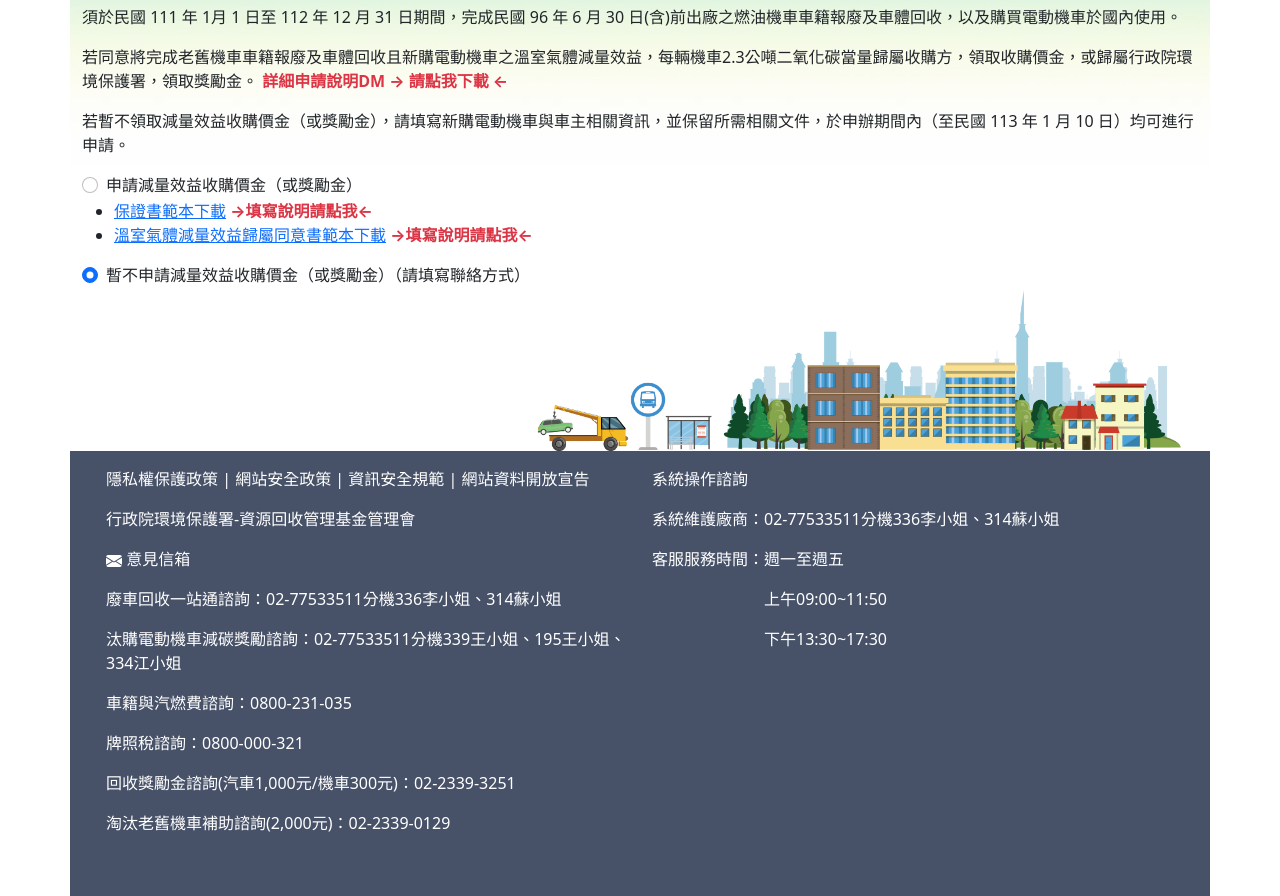
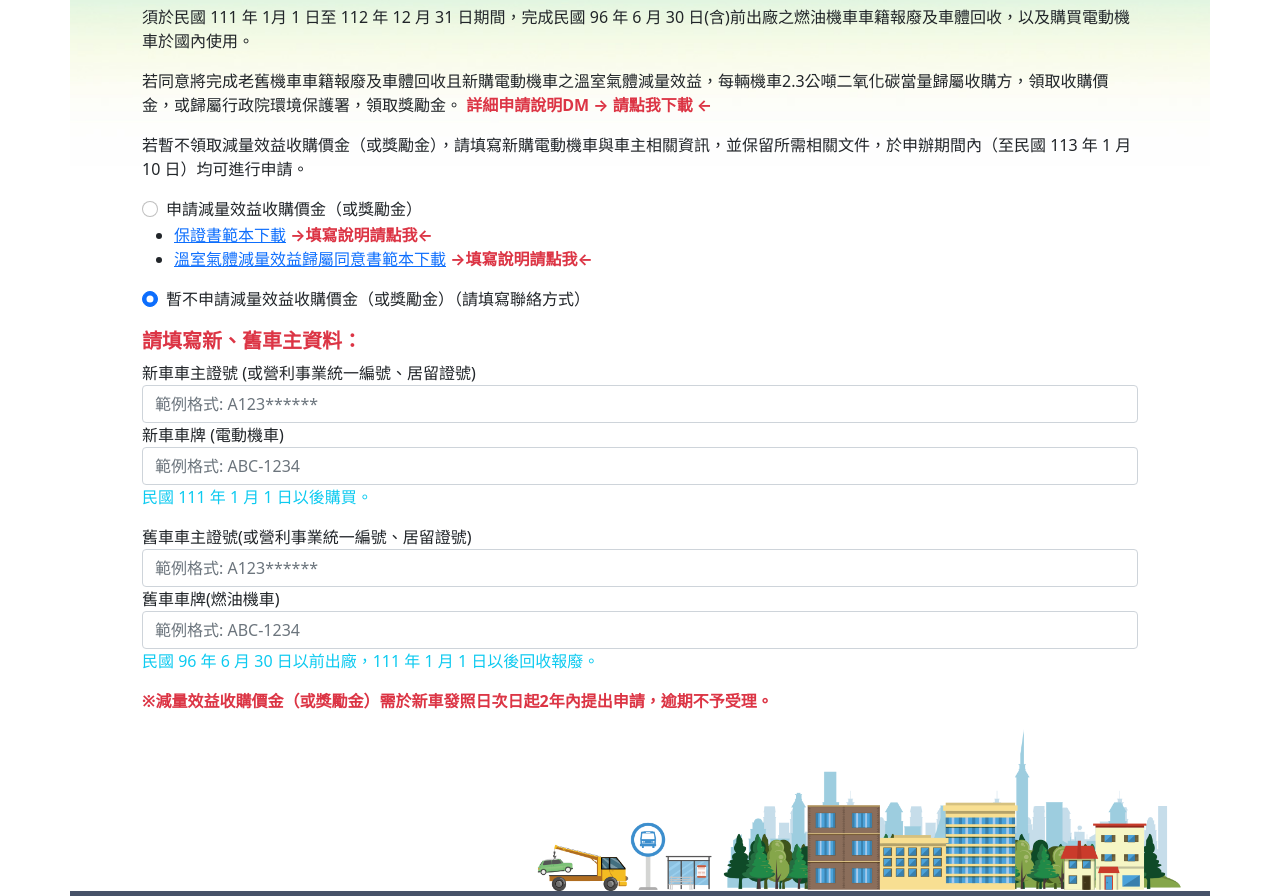
Before and after one commit to shawnliu1012/MSETP-Project-practice, a plain HTML site: page src/eliminateAndPurchase.html in a window 1280 px wide. Shown: the part 253-1149 px from the top of the page. Drawn offline with nearby package versions, Linux system fonts and the light colour scheme.

Commit message:
申請說明 part3

```diff
--- a/src/eliminateAndPurchase.html
+++ b/src/eliminateAndPurchase.html
@@ -19,7 +19,7 @@
                 <img src="../img/logo_eclean2.png" alt="廢車回收一站通">
             </div>
             <div class="container">
-                <div class="row">
+                <div class="row mx-5">
                     <div class="col-12">
                         <h3>申請說明</h3>
                         <p>須於民國 111 年 1月 1 日至 112 年 12 月 31 日期間，完成民國 96 年 6 月 30 日(含)前出廠之燃油機車車籍報廢及車體回收，以及購買電動機車於國內使用。
@@ -47,7 +47,8 @@
                                 <a class="text-danger" href="#">→填寫說明請點我←</a>
                             </li>
                             <li>
-                                <a class="text-primary" href="https://epamotor.epa.gov.tw/people/document/TransferAgreeVer20220415.pdf">溫室氣體減量效益歸屬同意書範本下載</a>
+                                <a class="text-primary"
+                                    href="https://epamotor.epa.gov.tw/people/document/TransferAgreeVer20220415.pdf">溫室氣體減量效益歸屬同意書範本下載</a>
                                 <a class="text-danger" href="#">→填寫說明請點我←</a>
                             </li>
                         </ul>
@@ -60,6 +61,27 @@
                                 暫不申請減量效益收購價金（或獎勵金）（請填寫聯絡方式）
                             </label>
                         </div>
+                    </div>
+                    <div class="col-12 mt-3">
+                        <h5 class="text-danger">請填寫新、舊車主資料：</h5>
+                    </div>
+                    <div class="col-12">
+                        <span>新車車主證號 (或營利事業統一編號、居留證號)</span>
+                        <input type="text" placeholder="範例格式: A123******" class="form-control">
+                        <span>新車車牌 (電動機車)</span>
+                        <input type="text" placeholder="範例格式: ABC-1234" class="form-control">
+                        <p class="text-info">民國 111 年 1 月 1 日以後購買。 </p>
+                    </div>
+                    <div class="col-12">
+                        <span>舊車車主證號(或營利事業統一編號、居留證號)</span>
+                        <input type="text" placeholder="範例格式: A123******" class="form-control">
+                        <span>舊車車牌(燃油機車)</span>
+                        <input type="text" placeholder="範例格式: ABC-1234" class="form-control">
+                        <p class="text-info">民國 96 年 6 月 30 日以前出廠，111 年 1 月 1 日以後回收報廢。</p>
+                        <p class="text-danger">※減量效益收購價金（或獎勵金）需於新車發照日次日起2年內提出申請，逾期不予受理。</p>
+                    </div>
+                    <div class="col-12">
+
                     </div>
                 </div>
             </div>
```
